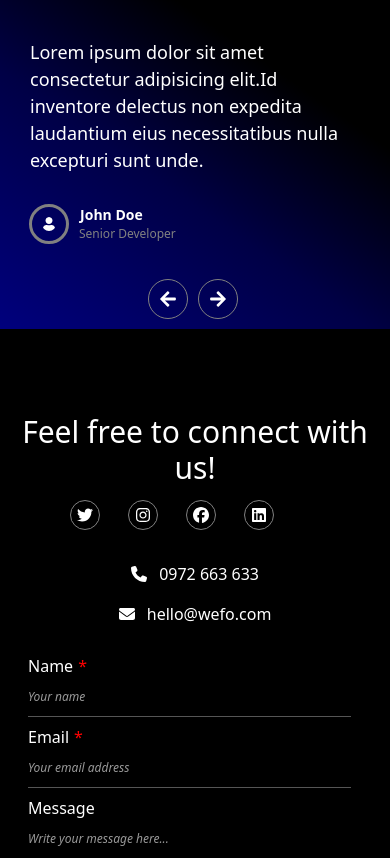
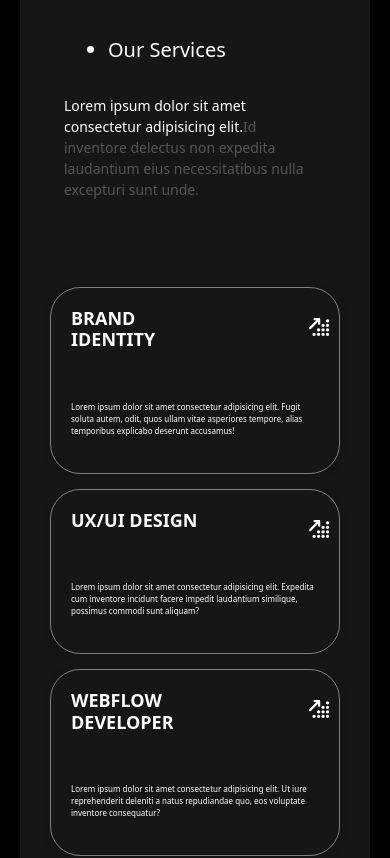
Before and after one commit to AleeshaRahimanNC/aleesha-rahiman-nc-frontend-project, a React (Create React App) app: page / in a window 390 px wide. Shown: the part 1727-2585 px from the top of the page. Built offline with nearby package versions, Linux system fonts and the light colour scheme.

Commit message:
11th Commit: Add Services component and update Home page.

```diff
--- /dev/null
+++ b/src/Components/Services/Services.css
@@ -0,0 +1,196 @@
+.mainCard {
+  background-color: rgba(25, 25, 25, 0.9); /* Light grey with a hint of black */
+  border-radius: 15px; /* Rounded corners for the main card */
+  padding: 40px; /* Padding around the content */
+  margin: 70px; /* Margin around the main card */
+  box-shadow: 0 4px 20px rgba(0, 0, 0, 0.2); /* Subtle shadow for depth */
+  color: var(--brand-white); /* Ensure text is readable */
+}
+
+.Services-wrapper {
+  display: flex;
+  justify-content: space-between;
+  padding: 20px;
+  margin-bottom: 40px;
+  margin-top: 60px;
+}
+.Services-left,
+.Services-right {
+  width: 48%;
+}
+
+.Services-left ul {
+  margin-bottom: 20px; /* Space between ul and capsule */
+  margin-left: 40px;
+}
+
+.servHead {
+  font-size: 20px;
+  margin-bottom: 10px;
+}
+
+.Services-right {
+  display: flex;
+  flex-direction: column;
+  margin-top: 10px;
+}
+
+.servDesc {
+  font-size: 25px;
+  margin-bottom: 37px; /* Space between text and button */
+  margin-right: 40px;
+}
+
+.Services-right .servDesc .servDesc-clr {
+  color: var(--brand-grey-2);
+}
+
+/* cards section */
+
+.cards {
+  display: flex;
+  justify-content: space-between;
+  margin-top: 40px; /* Adjust spacing as needed */
+  margin-left: 70px;
+  margin-right: 70px;
+  margin-bottom: 65px;
+}
+
+.card {
+  background: transparent;
+  border: 1px solid grey;
+  border-radius: 30px; /* Rounded corners */
+  box-shadow: 0 2px 10px rgba(0, 0, 0, 0.1); /* Subtle shadow */
+  padding: 20px; /* Padding inside the card */
+  width: 30%; /* Card width, adjust as needed */
+  position: relative; /* For positioning the icon */
+}
+
+.card:hover {
+  background-color: var(--brand-blue-2);
+}
+
+.card-head {
+  font-size: 23px;
+  width: 60%;
+  font-weight: bold;
+  margin-bottom: 10px;
+  color: var(--brand-white);
+}
+
+.card-desc {
+  font-size: 9px;
+  color: var(--brand-white); /* Adjust color as needed */
+  margin-top: 40px;
+}
+
+.card-icon {
+  position: absolute; /* Position the icon */
+  top: 30px; /* Adjust position */
+  right: 10px; /* Adjust position */
+  font-size: 20px; /* Icon size */
+  color: var(--brand-white); /* Icon color */
+}
+
+/* Tablet View (Between 576px and 768px) */
+@media (min-width: 576px) and (max-width: 768px) {
+  .mainCard {
+    padding: 30px;
+    margin: 40px;
+  }
+
+  .Services-wrapper {
+    flex-direction: column;
+    align-items: center;
+  }
+
+  .Services-left,
+  .Services-right {
+    width: 100%;
+    margin-bottom: 20px;
+  }
+
+  .cards {
+    flex-direction: row;
+    align-items: center;
+    margin-left: 20px;
+    margin-right: 20px;
+  }
+
+  .card {
+    width: 28%; /* Adjust card width for tablet */
+    margin-bottom: 20px;
+  }
+
+  .servDesc {
+    font-size: 20px;
+    margin-left: 303px;
+    margin-top: -78px;
+    width: 52%;
+  }
+
+  .card-head {
+    font-size: 12px;
+  }
+
+  .card-desc {
+    font-size: 9px;
+  }
+
+  .card-icon {
+    margin-top: -7px;
+  }
+}
+
+/* Mobile view */
+@media (max-width: 576px) {
+  .mainCard {
+    padding: 20px;
+    margin: 20px;
+  }
+
+  .Services-wrapper {
+    padding: 10px;
+    flex-direction: column;
+    align-items: center;
+  }
+
+  .Services-left,
+  .Services-right {
+    width: 100%;
+  }
+
+  .cards {
+    margin-left: 10px;
+    margin-right: 10px;
+    flex-direction: column;
+    align-items: center;
+  }
+
+  .card {
+    width: 100%; /* Full width for mobile */
+    margin-bottom: 15px;
+  }
+
+  .servHead {
+    margin-left: -14px;
+  }
+
+  .servDesc {
+    font-size: 14px;
+    margin-left: 14px;
+    width: 89%;
+  }
+
+  .card-head {
+    font-size: 18px;
+  }
+
+  .card-desc {
+    font-size: 8px;
+  }
+
+  .card-icon {
+    font-size: 18px; /* Adjust icon size for mobile */
+  }
+}
--- /dev/null
+++ b/src/Components/Services/Services.jsx
@@ -0,0 +1,62 @@
+import React from "react";
+import "./Services.css";
+import { FontAwesomeIcon } from "@fortawesome/react-fontawesome";
+import { faArrowUpRightDots } from "@fortawesome/free-solid-svg-icons";
+
+function Services() {
+  return (
+    <>
+    <div className="mainCard">
+      <div className="Services-wrapper">
+        <div className="Services-left">
+          <ul>
+            <li className="servHead">Our Services</li>
+          </ul>
+        </div>
+        <div className="Services-right">
+          <p className="servDesc">
+            Lorem ipsum dolor sit amet consectetur adipisicing elit.
+            <span className="servDesc-clr">
+              Id inventore delectus non expedita laudantium eius necessitatibus
+              nulla excepturi sunt unde.
+            </span>
+          </p>
+        </div>
+      </div>
+      <div className="cards">
+        <div className="card">
+          <h1 className="card-head">BRAND IDENTITY</h1>
+          <FontAwesomeIcon icon={faArrowUpRightDots} className="card-icon" />
+          <p className="card-desc">
+            Lorem ipsum dolor sit amet consectetur adipisicing elit. Fugit
+            soluta autem, odit, quos ullam vitae asperiores tempore, alias
+            temporibus explicabo deserunt accusamus!
+          </p>
+        </div>
+
+        <div className="card">
+          <h1 className="card-head">UX/UI DESIGN</h1>
+          <FontAwesomeIcon icon={faArrowUpRightDots} className="card-icon" />
+          <p className="card-desc">
+            Lorem ipsum dolor sit amet consectetur adipisicing elit. Expedita
+            cum inventore incidunt facere impedit laudantium similique, possimus
+            commodi sunt aliquam?
+          </p>
+        </div>
+
+        <div className="card">
+          <h1 className="card-head">WEBFLOW DEVELOPER</h1>
+          <FontAwesomeIcon icon={faArrowUpRightDots} className="card-icon" />
+          <p className="card-desc">
+            Lorem ipsum dolor sit amet consectetur adipisicing elit. Ut iure
+            reprehenderit deleniti a natus repudiandae quo, eos voluptate
+            inventore consequatur?
+          </p>
+        </div>
+      </div>
+      </div>
+    </>
+  );
+}
+
+export default Services;
--- a/src/Pages/Home/Home.jsx
+++ b/src/Pages/Home/Home.jsx
@@ -7,6 +7,7 @@
 import AboutUs from '../../Components/AboutUs/AboutUs'
 import Testimonials from '../../Components/Testimonials/Testimonials'
 import Strip from '../../Components/Strip/Strip'
+import Services from '../../Components/Services/Services'
 
 
 function Home() {
@@ -16,6 +17,7 @@
     <Header/>
     <AboutUs/>
     <Strip/>
+    <Services/>
     <Testimonials/>
     <ContactForm/>
     <Footer/>
```
